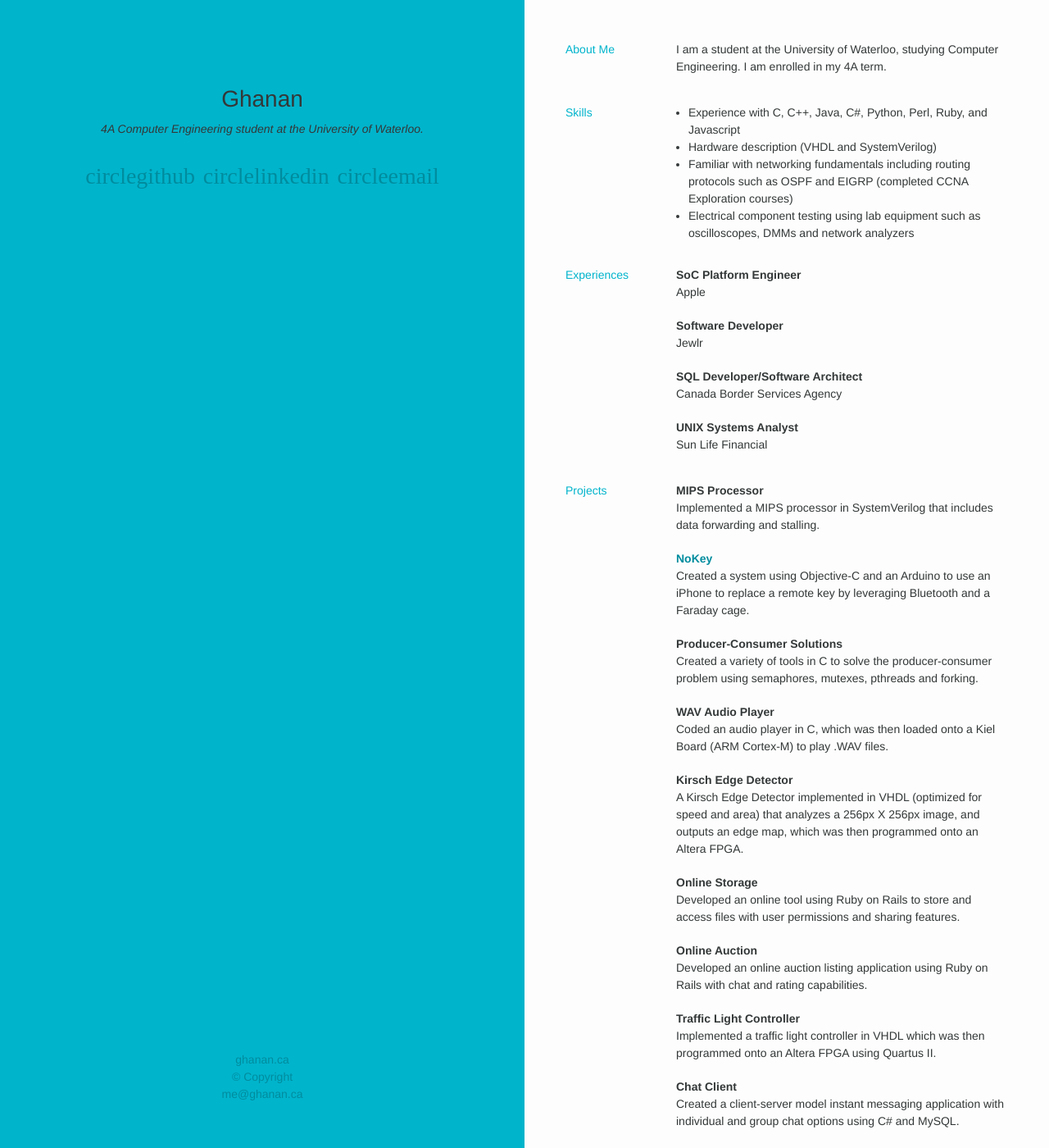
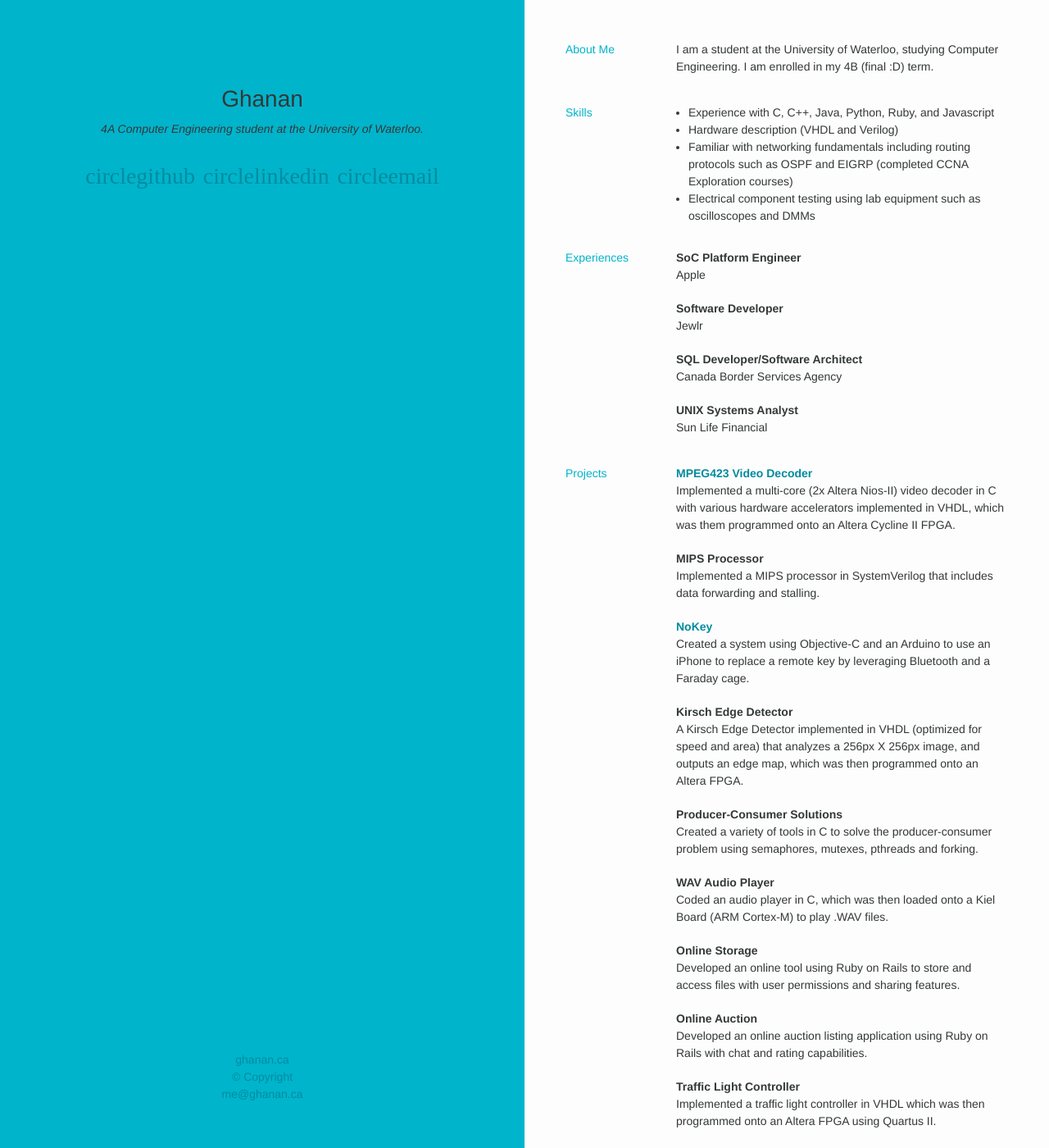
Before and after one commit to ghananigans/ghanan94.github.io, a Jekyll site: the page built from index.html, in a window 1280 px wide and 1400 px high. Shown: the whole window at 82% size. Built offline with Jekyll 4.4.1, drawn with Linux system fonts in a browser that asks for light colours; some web fonts are replaced.

Commit message:
Update skills, projects and term

```diff
--- a/index.html
+++ b/index.html
@@ -9,7 +9,7 @@ layout: default
         <span class="section-title">About Me</span>
       </div>
       <div class="section-content">
-        <p>I am a student at the University of Waterloo, studying Computer Engineering. I am enrolled in my 4A term.</p>
+        <p>I am a student at the University of Waterloo, studying Computer Engineering. I am enrolled in my 4B (final :D) term.</p>
       </div>
     </div>
 
@@ -19,10 +19,10 @@ layout: default
       </div>
       <div class="section-content">
         <ul>
-          <li>Experience with C, C++, Java, C#, Python, Perl, Ruby, and Javascript</li>
-          <li>Hardware description (VHDL and SystemVerilog)</li>
+          <li>Experience with C, C++, Java, Python, Ruby, and Javascript</li>
+          <li>Hardware description (VHDL and Verilog)</li>
           <li>Familiar with networking fundamentals including routing protocols such as OSPF and EIGRP (completed CCNA Exploration courses)</li>
-          <li>Electrical component testing using lab equipment such as oscilloscopes, DMMs and network analyzers</li>
+          <li>Electrical component testing using lab equipment such as oscilloscopes and DMMs</li>
         </ul>
       </div>
     </div>
@@ -62,6 +62,11 @@ layout: default
 
       <div class="section-content">
         <div class="item">
+          <b><a href="https://github.com/ghanan94/mjpeg423-video-decoder">MPEG423 Video Decoder</a></b>
+          <p>Implemented a multi-core (2x Altera Nios-II) video decoder in C with various hardware accelerators implemented in VHDL, which was them programmed onto an Altera Cycline II FPGA.</p>
+        </div>
+
+        <div class="item">
           <b>MIPS Processor</b>
           <p>Implemented a MIPS processor in SystemVerilog that includes data forwarding and stalling.</p>
         </div>
@@ -72,6 +77,11 @@ layout: default
         </div>
 
         <div class="item">
+          <b>Kirsch Edge Detector</b>
+          <p>A Kirsch Edge Detector implemented in VHDL (optimized for speed and area) that analyzes a 256px X 256px image, and outputs an edge map, which was then programmed onto an Altera FPGA.</p>
+        </div>
+
+        <div class="item">
           <b>Producer-Consumer Solutions</b>
           <p>Created a variety of tools in C to solve the producer-consumer problem using semaphores, mutexes, pthreads and forking.</p>
         </div>
@@ -79,11 +89,6 @@ layout: default
         <div class="item">
           <b>WAV Audio Player</b>
           <p>Coded an audio player in C, which was then loaded onto a Kiel Board (ARM Cortex-M) to play .WAV files.</p>
-        </div>
-
-        <div class="item">
-          <b>Kirsch Edge Detector</b>
-          <p>A Kirsch Edge Detector implemented in VHDL (optimized for speed and area) that analyzes a 256px X 256px image, and outputs an edge map, which was then programmed onto an Altera FPGA.</p>
         </div>
 
         <div class="item">
```
